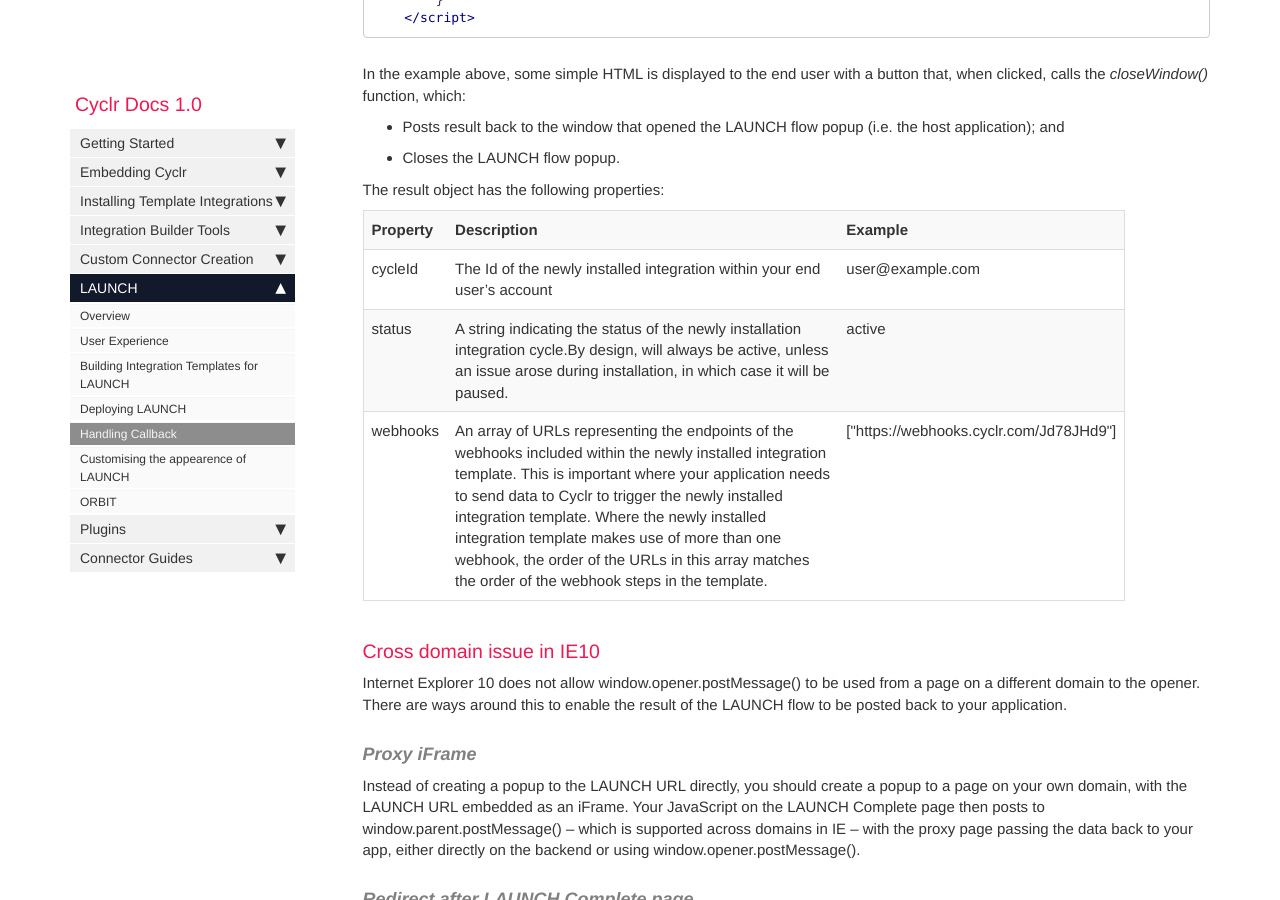
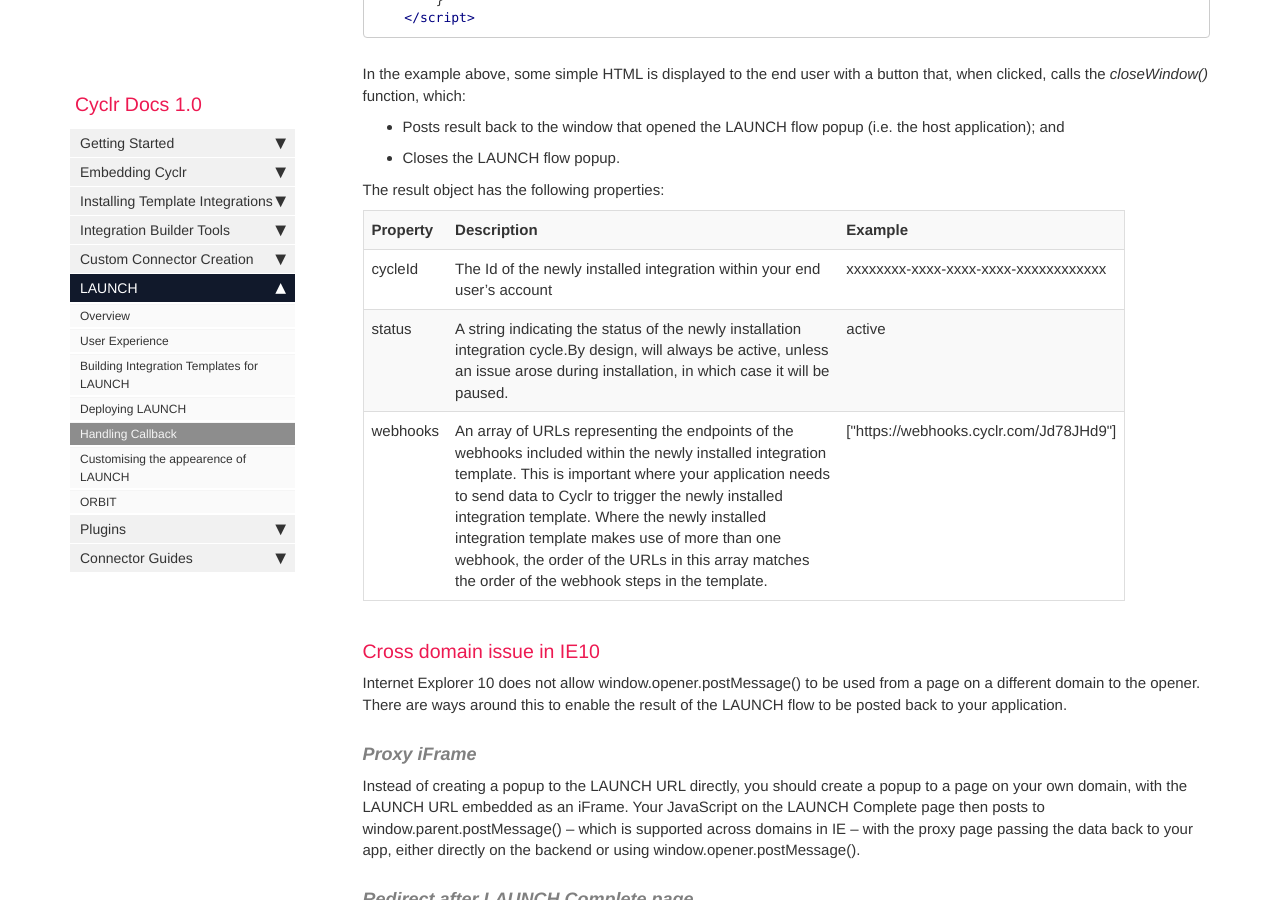
Before and after one commit to sneakysneak/docs, a Jekyll site: the page built from pages/launch/handling-callback.md, in a window 1280 px wide and 900 px high, scrolled down 544 px. Built offline with Jekyll 4.4.1, drawn with Linux system fonts in a browser that asks for light colours; nearby versions of some CDN libraries; comment, search, counter and statistics services are not loaded.

Commit message:
Corrected example cycleId in Response.

```diff
--- a/pages/launch/handling-callback.md
+++ b/pages/launch/handling-callback.md
@@ -39,7 +39,7 @@ The result object has the following properties:
     <tr>
         <td>cycleId</td>
         <td>The Id of the newly installed integration within your end user’s account</td>
-        <td>user@example.com</td>
+        <td>xxxxxxxx-xxxx-xxxx-xxxx-xxxxxxxxxxxx</td>
     </tr>
     <tr>
         <td>status</td>
```
